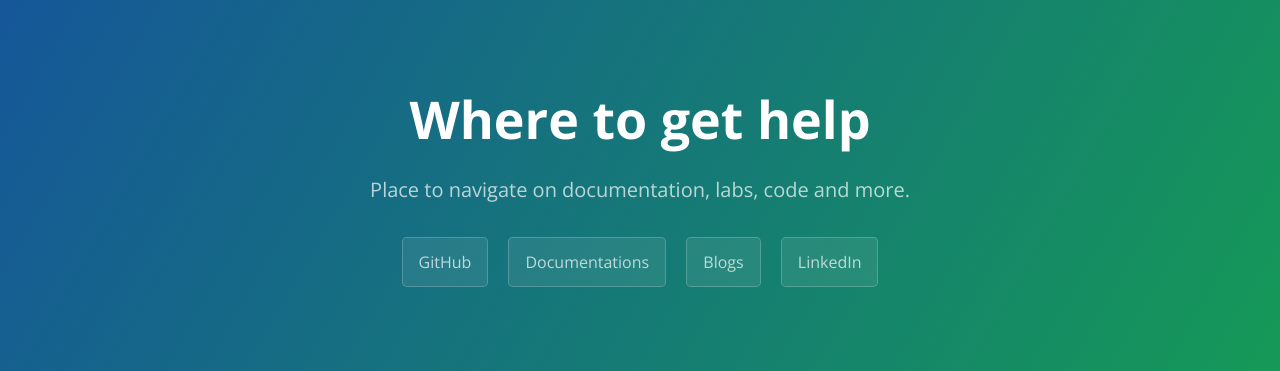
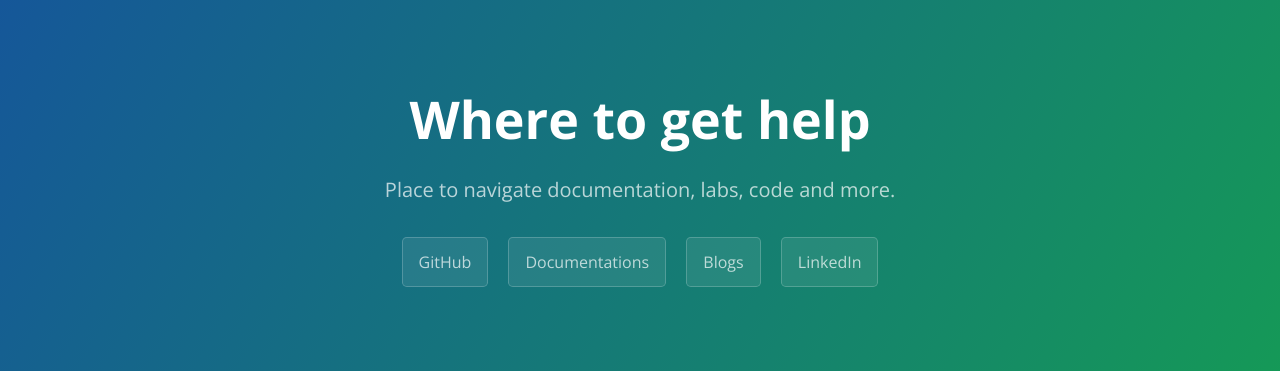
Before and after one commit to baltejgiri/publishing-jekyll, a Jekyll site: the page built from docs/SUPPORT.md, in a window 1280 px wide. Shown: the top 371 px of the page. Built offline with Jekyll 4.4.1, drawn with Linux system fonts in a browser that asks for light colours; our own code applies the rules of GitHub Pages for plain Markdown files.

```diff
--- a/_config.yml
+++ b/_config.yml
@@ -1,5 +1,5 @@
-title: Welcome to my portfolio.
-description: Place to navigate on documentation, labs, code and more.
+title: Welcome to my portfolio
+description: Place to navigate documentation, labs, code and more.
 show_downloads: false
 google_analytics:
 theme: jekyll-theme-cayman
```
